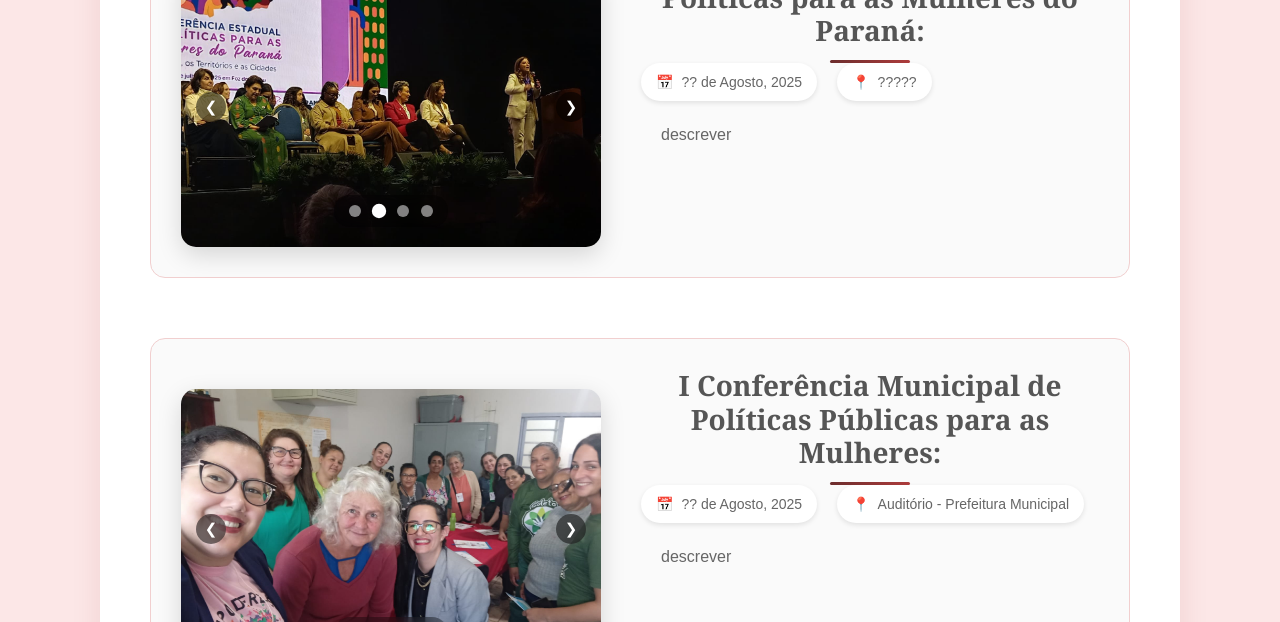
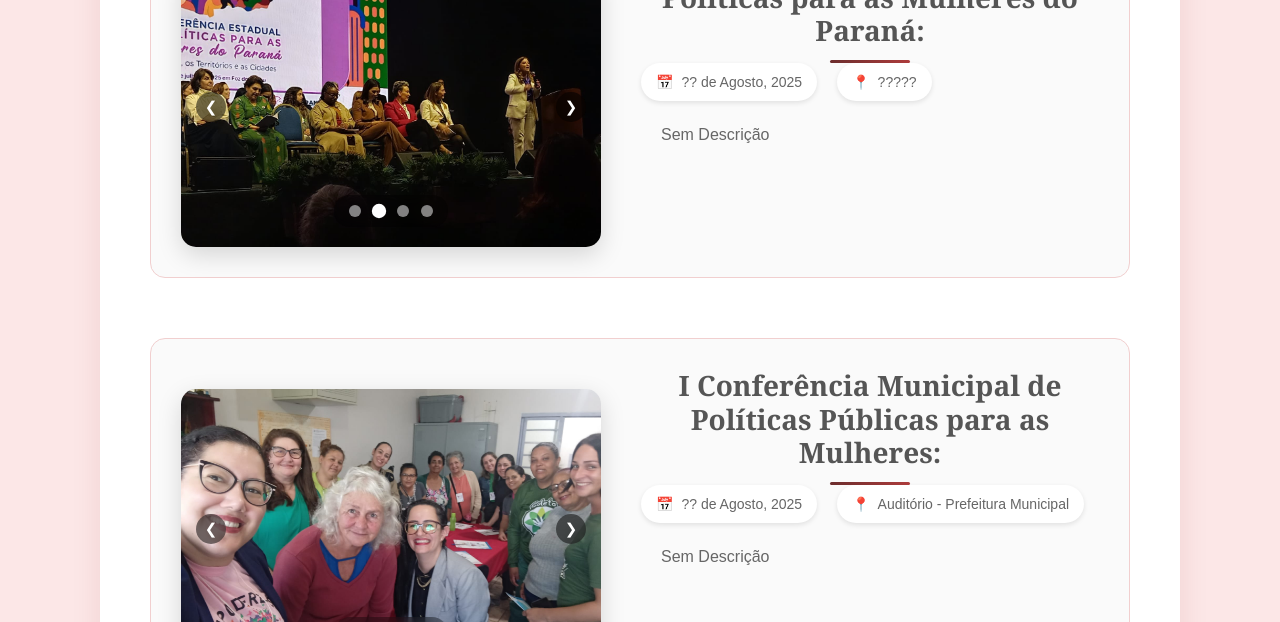
Before and after one commit to heloisafaveroo/elasenois, a React (Create React App) app: page /eventos in a window 1280 px wide. Shown: the part 2660-3282 px from the top of the page. Built offline with nearby package versions, Linux system fonts and the light colour scheme.

Commit message:
Add files via upload

```diff
--- a/src/pages/eventos/Eventos.jsx
+++ b/src/pages/eventos/Eventos.jsx
@@ -41,7 +41,7 @@ const eventsData = [
         title: "V Conferência Estadual de Políticas para as Mulheres do Paraná:",
         date: "?? de Agosto, 2025",
         location: "?????",
-        description: "descrever",
+        description: "Sem Descrição",
         images: [
             { src: "/imagem/FOTO53-mês das mulhes.jpg", alt: "V Conferência 1" },
             { src: "/imagem/FOTO54-mês das mulhes.jpg", alt: "V Conferência 2" },
@@ -53,7 +53,7 @@ const eventsData = [
         title: "I Conferência Municipal de Políticas Públicas para as Mulheres:",
         date: "?? de Agosto, 2025",
         location: "Auditório - Prefeitura Municipal",
-        description: "descrever",
+        description: "Sem Descrição",
         images: [
             { src: "/imagem/FOTO49-mês das mulhes.jpg", alt: "I Conferência 1" },
             { src: "/imagem/FOTO50-mês das mulhes.jpg", alt: "I Conferência 2" },
```
